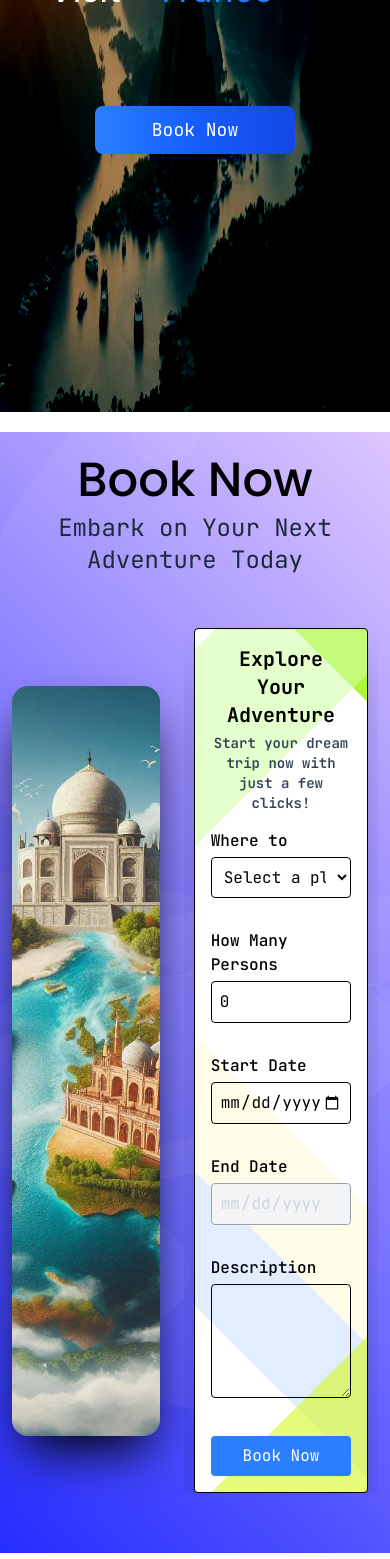
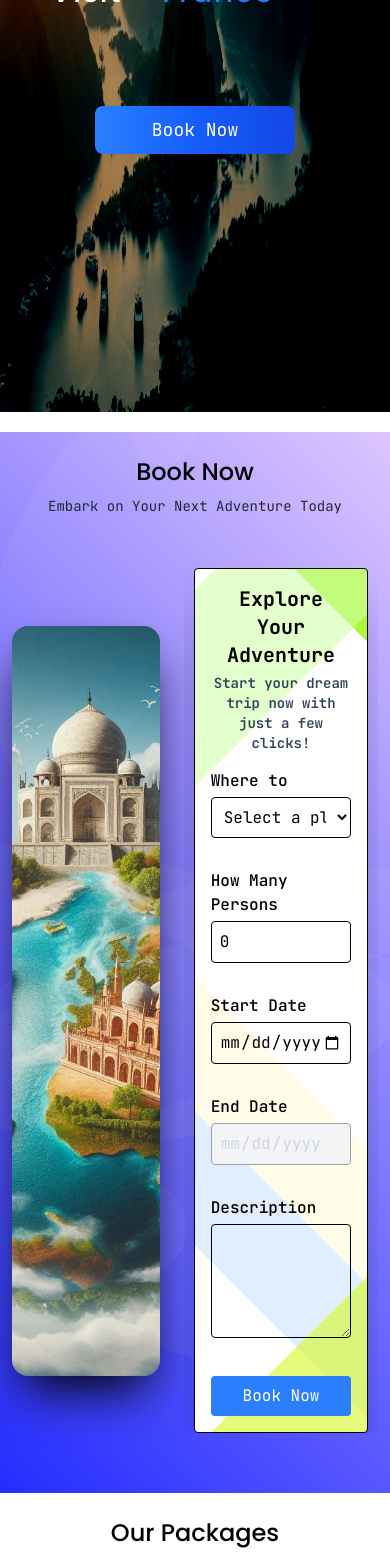
Before and after one commit to aktech27/jain-online-fe-project, a React (Vite) app: page / in a window 390 px wide. Shown: the part 432-1991 px from the top of the page. Built offline with nearby package versions, Linux system fonts and the light colour scheme.

Commit message:
Create custom component for Head and subheading of a section

```diff
--- a/src/components/About/About.tsx
+++ b/src/components/About/About.tsx
@@ -9,12 +9,12 @@
 
 import Logo from '../../assets/aktechtbg.webp';
 import BgImage from '../../assets/AboutBg.jpg';
+import SectionHead from '../General/SectionHead';
 
 const About = () => {
   return (
     <section id="gallery" className="min-h-screen py-6 about-section-gradient">
-      <h3 className="text-center text-2xl md:text-3xl lg:text-5xl">About Us</h3>
-      <h4 className="text-center text-sm md:text-3md lg:text-2xl text-gray-800 mb-4 mt-2">Discover Our Passion for Travel and Commitment to Unforgettable Experiences</h4>
+      <SectionHead title="About Us" subtitle="Discover Our Passion for Travel and Commitment to Unforgettable Experiences" />
       <div className="min-h-[400px] lg:min-h-[70vh] grid grid-cols-1 lg:grid-cols-2 gap-8 rounded-lg m-4 p-4">
         <div className="w-full h-full p-4 flex items-center justify-center rounded-lg overflow-hidden relative">
           <div className="absolute w-full h-full z-1">
--- a/src/components/BookNow/BookSection.tsx
+++ b/src/components/BookNow/BookSection.tsx
@@ -1,11 +1,11 @@
 import BgImage from '../../assets/world.jpeg';
+import SectionHead from '../General/SectionHead';
 import BookNowForm from './BookNowForm';
 
 const BookSection = () => {
   return (
     <section id="booknow" className="min-h-screen py-6 book-section-gradient">
-      <h3 className="text-center text-5xl">Book Now</h3>
-      <h4 className="text-center text-2xl text-gray-800 mb-4 mt-2">Embark on Your Next Adventure Today</h4>
+      <SectionHead title="Book Now" subtitle="Embark on Your Next Adventure Today" />
       <div className="flex items-center py-6 h-full">
         <div className="w-[100%] md:w-[50%] h-full p-3 flex items-center">
           <div className="w-[100%] md:w-[85%] lg:w-[75%] mx-auto h-[750px] overflow-hidden rounded-2xl shadow-2xl shadow-black">
--- a/src/components/Gallery/Gallery.tsx
+++ b/src/components/Gallery/Gallery.tsx
@@ -7,12 +7,12 @@ import Image6 from '../../assets/places/coast.webp';
 import Image7 from '../../assets/places/newyork.jpg';
 import Image8 from '../../assets/places/australia.jpg';
 import Image9 from '../../assets/places/greece.jpg';
+import SectionHead from '../General/SectionHead';
 
 const Gallery = () => {
   return (
     <section id="gallery" className="min-h-screen py-6 gallery-section-gradient">
-      <h3 className="text-center text-5xl">Our Gallery</h3>
-      <h4 className="text-center text-2xl text-gray-800 mb-4 mt-2">Visual Stories from the World's Most Enchanting Places</h4>
+      <SectionHead title="Our Gallery" subtitle="Visual Stories from the World's Most Enchanting Places" />
 
       <div className="grid grid-cols-2 lg:grid-cols-4 gap-4 px-3 md:px-4 lg:px-12 h-full">
         <div className="grid grid-cols-1 grid-rows-12 gap-4">
--- /dev/null
+++ b/src/components/General/SectionHead.tsx
@@ -0,0 +1,13 @@
+import React from 'react';
+import { SectionHeadPropTypes } from '../../types';
+
+const SectionHead: React.FC<SectionHeadPropTypes> = ({ title, subtitle }) => {
+  return (
+    <>
+      <h3 className="text-center text-2xl md:text-3xl lg:text-5xl">{title}</h3>
+      <h4 className="text-center text-sm md:text-3md lg:text-2xl text-gray-800 mb-4 mt-2">{subtitle}</h4>
+    </>
+  );
+};
+
+export default SectionHead;
--- a/src/components/Packages/Packages.tsx
+++ b/src/components/Packages/Packages.tsx
@@ -8,6 +8,7 @@ import Image6 from '../../assets/places/coast.webp';
 import Image7 from '../../assets/places/newyork.jpg';
 import Image8 from '../../assets/places/australia.jpg';
 import Image9 from '../../assets/places/greece.jpg';
+import SectionHead from '../General/SectionHead';
 
 const packageItems = [
   {
@@ -87,7 +88,7 @@ const packageItems = [
 const Packages = () => {
   return (
     <section id="booknow" className="min-h-screen py-6">
-      <h3 className="text-center text-5xl">Our Packages</h3>
+      <SectionHead title="Our Packages" subtitle="Curated Journeys to Unforgettable Destinations" />
       <div className="grid grid-cols-1 md:grid-cols-2 lg:grid-cols-3 gap-3 md:gap-5 mx-auto w-[90vw] max-w-[500px] md:max-w-none md:w-[100vw] 2xl:w-[80vw] my-2">
         {packageItems.map((pkg) => (
           <PackageCard key={pkg.id} image={pkg.image} name={pkg.placeName} description={pkg.description} price={pkg.price} rating={pkg.rating} />
--- a/src/components/Services/Services.tsx
+++ b/src/components/Services/Services.tsx
@@ -5,6 +5,7 @@ import Image3 from '../../assets/services/safety.png';
 import Image4 from '../../assets/services/guided.png';
 import Image5 from '../../assets/services/transportation.png';
 import Image6 from '../../assets/services/insurance.png';
+import SectionHead from '../General/SectionHead';
 
 const serviceItems = [
   {
@@ -48,8 +49,7 @@ const serviceItems = [
 const Services = () => {
   return (
     <section id="services" className="h-screen py-6 service-section-gradient">
-      <h3 className="text-center text-5xl">Our Services</h3>
-      <h4 className="text-center text-2xl text-gray-600 mb-4 mt-2">From Booking to Adventure - We got it all covered</h4>
+      <SectionHead title="Our Services" subtitle="From Booking to Adventure - We got it all covered" />
       <ServiceCarousel items={serviceItems} />
     </section>
   );
--- a/src/types/index.ts
+++ b/src/types/index.ts
@@ -38,3 +38,8 @@ export interface ServiceCardItems {
 export interface ServiceCarouselProps {
   items: ServiceCardItems[];
 }
+
+export interface SectionHeadPropTypes {
+  title: string;
+  subtitle: string;
+}
```
